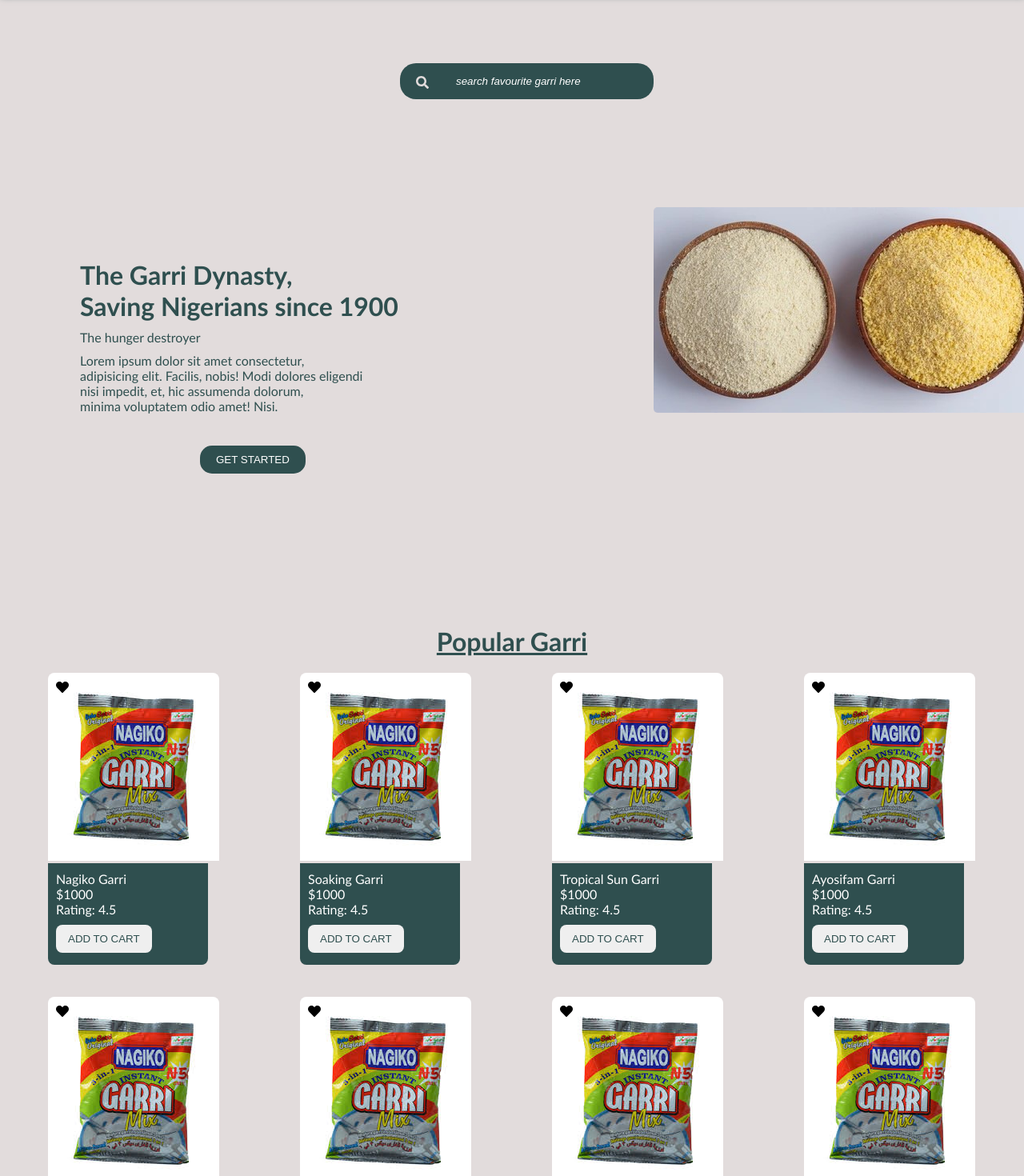
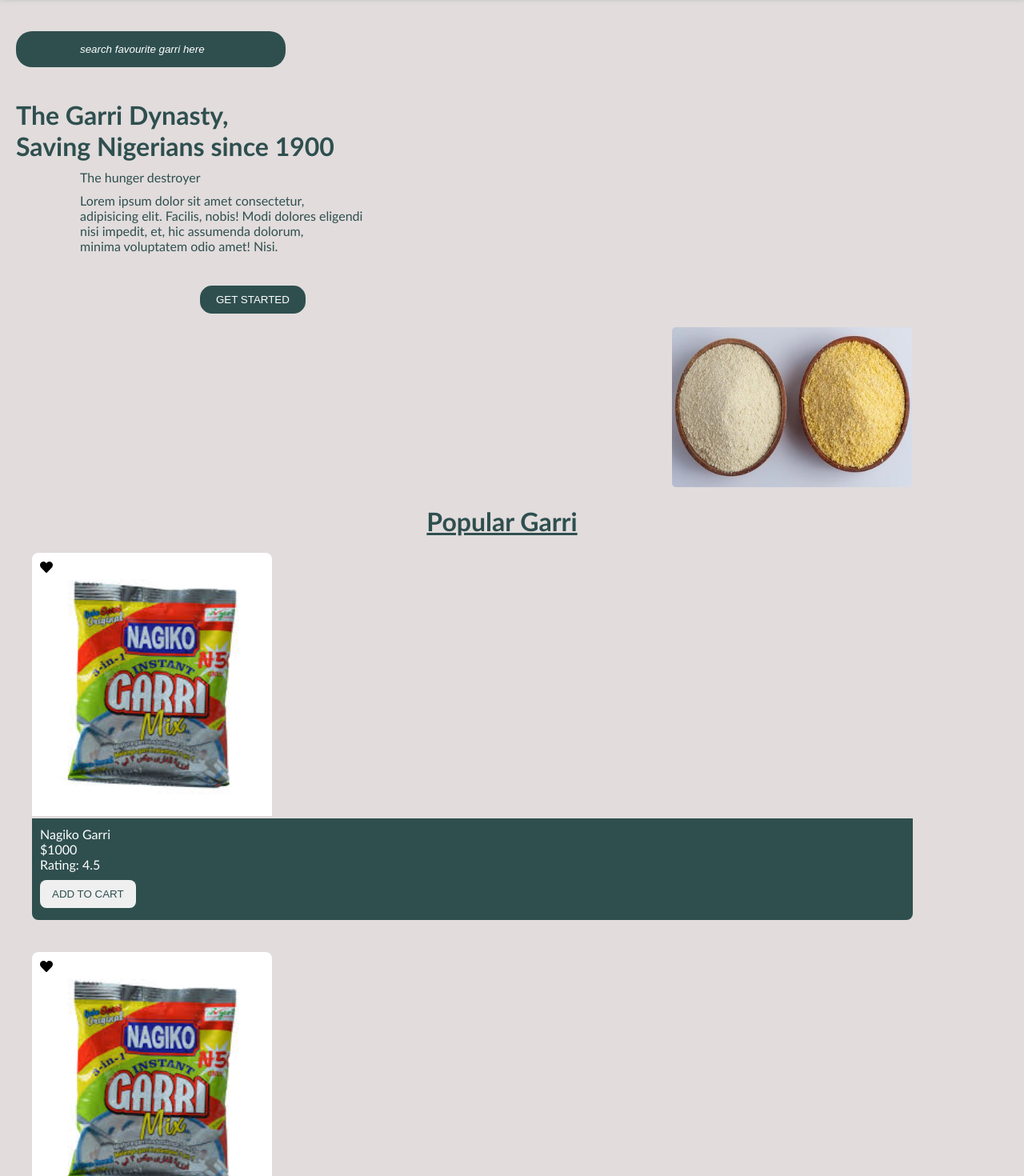
Before and after one commit to patrickiyiakimo/garri-dynasty, a React (Create React App) app: page / in a window 1280 px wide. Shown: the part 120-1590 px from the top of the page at 80% size. Built offline with nearby package versions, Linux system fonts and the light colour scheme.

Commit message:
Update index.css

```diff
--- a/src/index.css
+++ b/src/index.css
@@ -273,7 +273,7 @@
 /* MOBILE DEVICE STLYING */
 
 
-@media only screen and (max-width: 480px) {
+@media only screen and (max-width: 480px){
   /* Your CSS styles for mobile devices here */
 .navbar{
   background-color: rgb(226, 220, 220);
@@ -348,9 +348,9 @@
   margin-top:45.5px;
   color:rgb(226, 220, 220);
 }
-.hero br{
+/* .hero br{
   display:none;
-}
+} */
 .hero input{
   margin-left:20px;
   margin-top:30px;
@@ -514,3 +514,154 @@
 }
 
 }
+
+@media only screen and (min-width: 480px) {
+
+.hero .icon{
+  position:absolute;
+  right:260px;
+  margin-top:45.5px;
+  color:rgb(226, 220, 220);
+}
+
+.hero input{
+  margin-left:20px;
+  margin-top:30px;
+ padding:15px 80px;
+ border:none;
+ outline:none;
+ border-radius:20px;
+ background-color: darkslategray;
+ color:white;
+}
+.hero .icon{
+  position:absolute;
+  right:400px;
+  margin-top:45.5px;
+  color:rgb(226, 220, 220);
+}
+.hero h1{
+  margin-top:40px;
+  margin-left:20px;
+   margin-right:20px;
+  color:darkslategray;
+}
+
+.hero img{
+  right:140px;
+  width:300px;
+  height:200px;
+  margin-top:400px;
+  border-radius:5px;
+}
+.popular h1{
+  text-align: center;
+  text-decoration: underline;
+  padding-top:90px;
+  padding-right:25px;
+  color:darkslategray;
+  padding-bottom:20px;
+}
+
+.content {
+  display: grid;
+  grid-template-columns: repeat(1, 1fr);
+  gap:40px;
+  padding-left:40px;
+  padding-bottom:60px;
+}
+
+.container img{
+  width:300px;
+border-top-right-radius: 8px;
+border-top-left-radius: 8px;
+}
+
+.container .svg{
+  position:absolute;
+  margin-left:10px;
+  margin-top:10px;
+  cursor:pointer;
+}
+
+.container .section{
+  background-color: darkslategray;
+  margin-right:139px;
+  color:white;
+  padding-left:10px;
+  padding-top:10px;
+  padding-bottom:15px;
+  border-bottom-left-radius: 8px;
+  border-bottom-right-radius: 8px;
+}
+
+ .container .section button{
+  margin-top:10px;
+  color:darkslategray;
+  padding:10px 15px;
+  border:none;
+  border-radius:8px;
+  cursor:pointer;
+}
+
+
+/* SAPARIANS STYLING */
+
+.sapa{
+  background-color: darkslategray;
+  padding-top: 50px;
+   color:white;
+  margin-right:10px;
+}
+.sapa h3{
+  text-align:center;
+  margin-right:10px;
+  padding-bottom:30px;
+}
+
+.sapa input{
+  background-color: white;
+  padding:10px 20px;
+  border:none;
+  outline:none;
+  margin-left:10px;
+}
+.sapa ::placeholder {
+
+  color: darkslategray;
+  font-style: italic;
+}
+.sapa button{
+  background-color:lightslategrey;
+  color:white;
+  padding:10px 12px;
+  border:none;
+  outline:none;
+  margin-bottom:30px;
+}
+
+.sapa button:hover{
+  background-color: rgb(52, 128, 128);
+  color:white;
+  cursor:pointer;
+}
+/* FOOTER STYLING */
+
+.footer{
+  box-shadow: 1px 1px 8px;
+  margin-top:40px;
+}
+.footer p{
+  text-align:center;
+  margin-right:5px;
+  padding-top:10px;
+  padding-bottom:10px;
+}
+
+
+
+
+
+
+
+}
```
